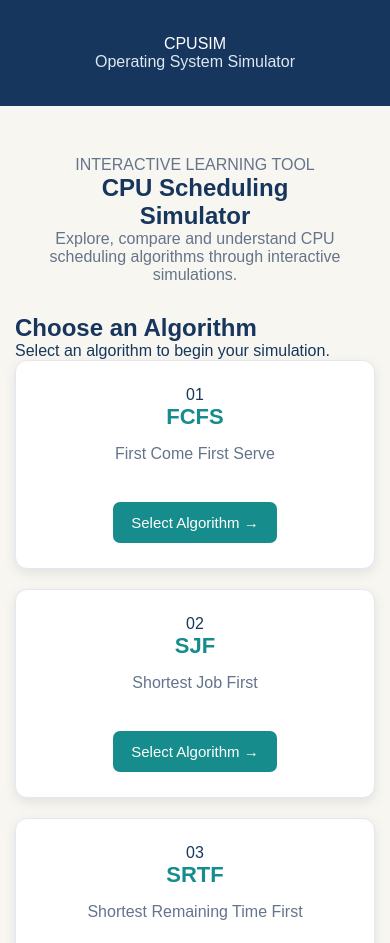
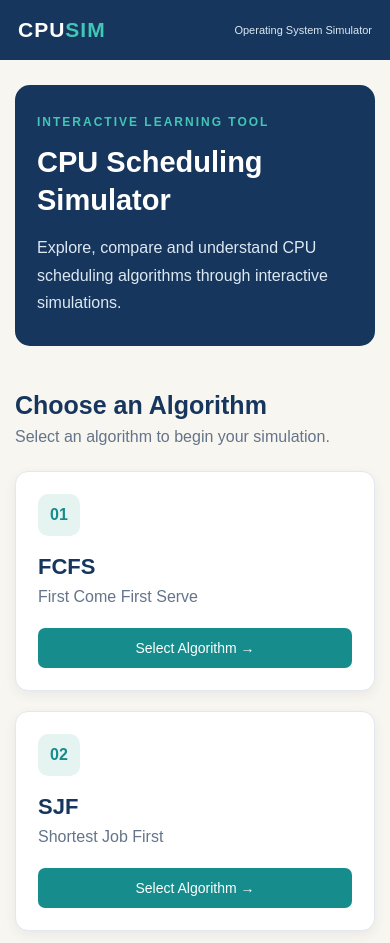
Before and after one commit to sybelblessy-blip/CPU-Scheduling-Simulator-, a plain HTML site: page index.html in a window 390 px wide. Shown: the top 943 px of the page. Drawn offline with Linux system fonts and the light colour scheme.

Commit message:
Update style.css

```diff
--- a/style.css
+++ b/style.css
@@ -6,116 +6,239 @@
 
 body {
     font-family: Arial, sans-serif;
-    background-color: #F8F6F0;
+    background: #F8F6F0;
     color: #17365D;
 }
 
-header {
-    background-color: #17365D;
+/* HEADER */
+
+.header {
+    background: #17365D;
     color: white;
-    text-align: center;
-    padding: 35px 15px;
+    padding: 22px 7%;
+    display: flex;
+    justify-content: space-between;
+    align-items: center;
 }
 
-header h1 {
-    font-size: 30px;
-    margin-bottom: 10px;
+.logo {
+    font-size: 25px;
+    font-weight: bold;
+    letter-spacing: 1px;
 }
 
-header p {
-    color: #DCE8F2;
-    font-size: 16px;
+.logo span {
+    color: #42C6B5;
 }
 
-main {
-    max-width: 1100px;
-    margin: 35px auto;
-    padding: 15px;
+.header p {
+    color: #DCE8F2;
+    font-size: 14px;
 }
 
-.welcome {
-    text-align: center;
-    margin-bottom: 30px;
+/* MAIN CONTAINER */
+
+.container {
+    max-width: 1100px;
+    margin: auto;
+    padding: 40px 20px;
 }
 
-.welcome h2 {
-    font-size: 26px;
-    margin-bottom: 10px;
+/* WELCOME SECTION */
+
+.welcome {
+    background: #17365D;
+    color: white;
+    padding: 45px 35px;
+    border-radius: 15px;
+    margin-bottom: 45px;
 }
 
-.welcome p {
+.tagline {
+    color: #42C6B5;
+    font-size: 12px;
+    font-weight: bold;
+    letter-spacing: 2px;
+    margin-bottom: 15px;
+}
+
+.welcome h1 {
+    font-size: 38px;
+    line-height: 1.3;
+    margin-bottom: 15px;
+}
+
+.welcome > p:last-child {
+    color: #DCE8F2;
+    line-height: 1.7;
+    max-width: 550px;
+}
+
+/* ALGORITHM SECTION */
+
+.section-title {
+    font-size: 25px;
+    margin-bottom: 8px;
+}
+
+.section-description {
     color: #64748B;
+    margin-bottom: 25px;
 }
 
 .algorithm-container {
     display: grid;
-    grid-template-columns: repeat(auto-fit, minmax(230px, 1fr));
+    grid-template-columns: repeat(2, 1fr);
     gap: 20px;
 }
 
 .algorithm-card {
-    background-color: white;
-    padding: 25px 18px;
-    border-radius: 12px;
-    text-align: center;
-    box-shadow: 0 4px 12px rgba(23, 54, 93, 0.10);
-    border: 1px solid #E2E8F0;
+    background: white;
+    border: 1px solid #E1E8EF;
+    border-radius: 13px;
+    padding: 25px;
+    box-shadow: 0 4px 12px rgba(23, 54, 93, 0.07);
     transition: 0.3s;
 }
 
 .algorithm-card:hover {
     transform: translateY(-5px);
-    box-shadow: 0 7px 18px rgba(23, 54, 93, 0.15);
+    border-color: #168C8C;
+    box-shadow: 0 8px 20px rgba(23, 54, 93, 0.12);
+}
+
+.card-icon {
+    background: #E5F4F1;
+    color: #168C8C;
+    width: 42px;
+    height: 42px;
+    border-radius: 10px;
+    display: flex;
+    align-items: center;
+    justify-content: center;
+    font-weight: bold;
+    margin-bottom: 18px;
 }
 
 .algorithm-card h3 {
-    color: #168C8C;
     font-size: 22px;
-    margin-bottom: 12px;
+    margin-bottom: 8px;
 }
 
 .algorithm-card p {
     color: #64748B;
-    min-height: 40px;
-    margin-bottom: 20px;
-    line-height: 1.5;
+    margin-bottom: 22px;
 }
 
+/* BUTTONS */
+
 button {
-    background-color: #168C8C;
+    background: #168C8C;
     color: white;
     border: none;
+    border-radius: 7px;
     padding: 12px 18px;
+    font-size: 14px;
+    cursor: pointer;
+    transition: 0.3s;
+}
+
+button:hover {
+    background: #116F70;
+}
+
+.algorithm-card button {
+    width: 100%;
+}
+
+.back-button {
+    background: #17365D;
+    margin-bottom: 25px;
+}
+
+/* SIMULATION SCREEN */
+
+.simulation-heading {
+    margin-bottom: 25px;
+}
+
+.simulation-heading h2 {
+    font-size: 28px;
+    margin-bottom: 10px;
+}
+
+.simulation-heading p:last-child {
+    color: #64748B;
+}
+
+/* INPUT AND RESULTS */
+
+#input-section,
+#results-section {
+    background: white;
+    padding: 25px;
+    border-radius: 13px;
+    margin-top: 20px;
+    border: 1px solid #E1E8EF;
+    box-shadow: 0 4px 12px rgba(23, 54, 93, 0.06);
+}
+
+input {
+    display: block;
+    width: 100%;
+    padding: 12px;
+    margin: 10px 0 18px;
+    border: 1px solid #CBD5E1;
     border-radius: 7px;
-    cursor: pointer;
     font-size: 15px;
 }
 
-button:hover {
-    background-color: #116F70;
-}
-
-#input-section {
-    background-color: white;
-    padding: 25px;
-    margin-top: 30px;
-    border-radius: 12px;
+label {
+    font-weight: bold;
+    font-size: 14px;
 }
 
 footer {
-    background-color: #17365D;
+    background: #17365D;
     color: white;
     text-align: center;
-    padding: 20px;
+    padding: 22px;
     margin-top: 40px;
 }
 
+/* MOBILE RESPONSIVE */
+
 @media (max-width: 600px) {
-    header h1 {
-        font-size: 23px;
+
+    .header {
+        padding: 18px;
     }
 
-    .welcome h2 {
+    .header p {
+        font-size: 11px;
+    }
+
+    .logo {
         font-size: 21px;
     }
+
+    .container {
+        padding: 25px 15px;
+    }
+
+    .welcome {
+        padding: 30px 22px;
+    }
+
+    .welcome h1 {
+        font-size: 29px;
+    }
+
+    .algorithm-container {
+        grid-template-columns: 1fr;
+    }
+
+    .algorithm-card {
+        padding: 22px;
+    }
 }
```
